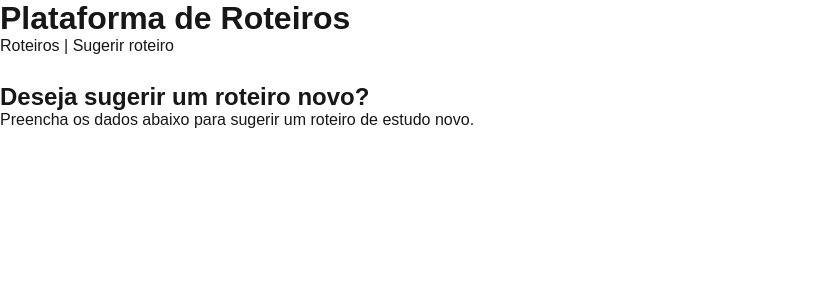
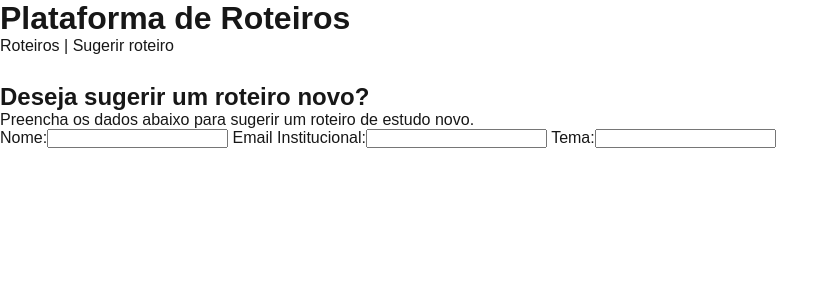
Before and after one commit to FelipeWalkerX/A2-Dev-Web, a Next.js app: page /sugerir in a window 1280 px wide. Shown: the top 300 px of the page, without its empty margins (0-838 px from the left). Built offline with nearby package versions, Linux system fonts and the light colour scheme.

Commit message:
Adicionado os campos de nome, emai institucional e tema no formulario de solicitacao de relatorio

```diff
--- a/app/sugerir/page.js
+++ b/app/sugerir/page.js
@@ -1,12 +1,38 @@
+"use client";
+
+import {useState} from "react";
 import Cabecalho from "@/components/cabecalho";
 
 export default function SugerirRoteiro(){
+    const [nome, setNome] = useState("");
+    const [email, setEmail] = useState("");
+    const [tema, setTema] = useState("");
+
     return(
         <main>
             <Cabecalho titulo = "Plataforma de Roteiros" />
-
             <h2> <br /> Deseja sugerir um roteiro novo? </h2>
             <p> Preencha os dados abaixo para sugerir um roteiro de estudo novo.  </p>
+
+            <form>  {/* Agrupa os formularios */}
+                {/* Campos para digitar nome */}
+                <label> {/* Nome do campo que aparece para o usuario */}
+                    Nome:
+                    <input type = "text" value = {nome} onChange = {(e) => setNome(e.target.value)} />      {/* Um campo de texto para o usuario digitar */}
+                </label>
+
+                {/* email institucional */}
+                <label>
+                    Email Institucional:
+                    <input  type = "email" value = {email} onChange = {(e) => setEmail(e.target.value)} />  {/* Colocado tipo email e nao texto pois assim ele ja valida se tem um @ */}
+                </label>
+
+                {/* e tema do roteiro solicitado */}
+                <label>
+                    Tema:
+                    <input type = "text" value = {tema} onChange = {(e) => setTema(e.target.value)} />
+                </label>
+            </form>
         </main>
     );
 }
```
